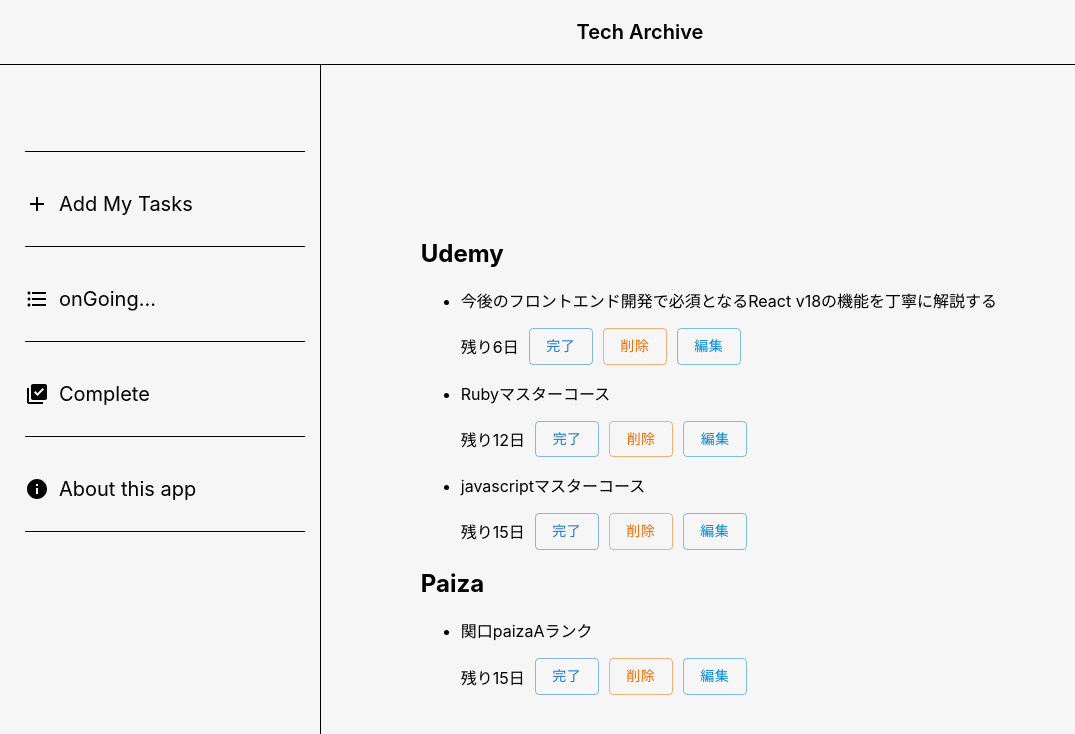
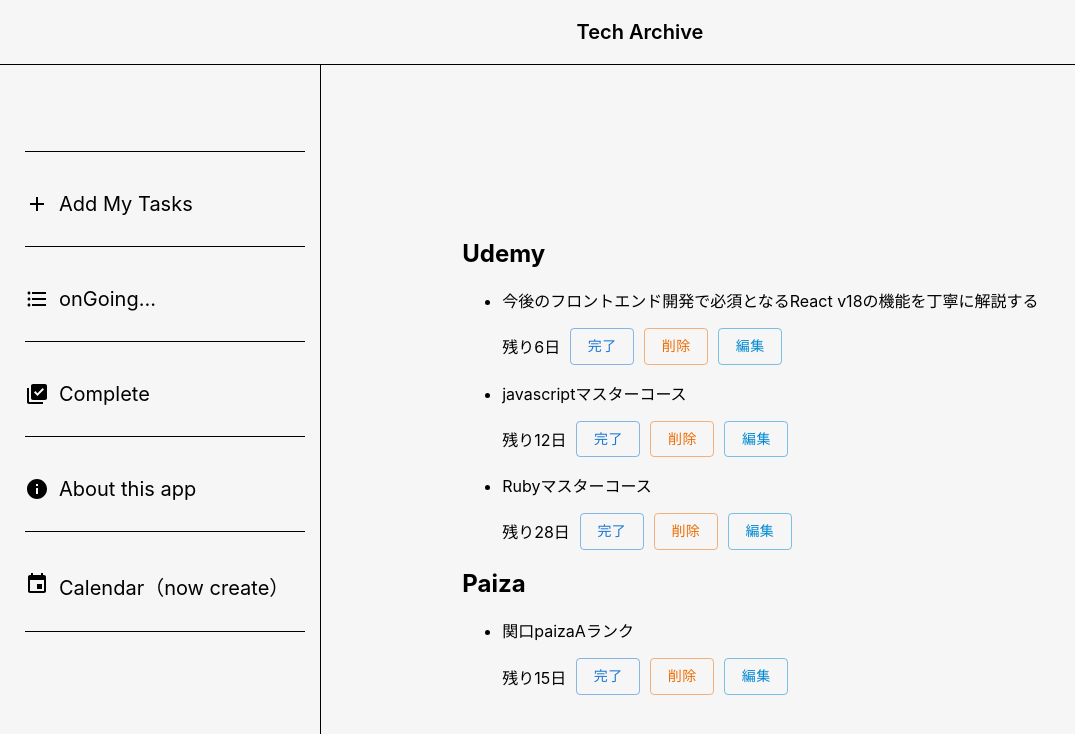
Before and after one commit to wajofjwiaawjfoajofj/todofrontend, a React (Create React App) app: page /list in a window 1280 px wide. Shown: the top 734 px of the page, without its empty margins (0-1075 px from the left). Built offline with nearby package versions, Linux system fonts and the light colour scheme.

Commit message:
calender.jsの追加やソート、その他修正

```diff
--- a/src/API/api.js
+++ b/src/API/api.js
@@ -46,9 +46,9 @@
 
 
 //TodoのコンプリートAPI
-export const Complete = async (todoId) => {
+export const Complete = async (todoId,todoData) => {
     try{
-        const res = await axios.post(`${URL_API}/todos/${todoId}`)
+        const res = await axios.post(`${URL_API}/todos/${todoId}` , todoData)
         return res.data;
         }
         catch(error)
--- a/src/App.js
+++ b/src/App.js
@@ -3,6 +3,7 @@
 import Complete from './Components/Complete';
 import Form from './Components/Form';
 import List from './Components/List';
+import Calendar from './Components/Calendar';
 import SideList from './Components/SideList';
 import TopBar from './Components/TopBar';
 import { BrowserRouter as Router, Route, Routes } from 'react-router-dom';
@@ -24,6 +25,7 @@
     <Route path='/' element={<Form/>} />
     <Route path='/list' element={<List/>} />
     <Route path='/complete' element={<Complete/>} />
+    <Route path='/calendar' element={<Calendar/>} />
     <Route path='/about' element={<About/>} />
     </Routes>
     </div>
--- /dev/null
+++ b/src/Components/Calendar.js
@@ -0,0 +1,9 @@
+import React from 'react'
+
+const Calendar = () => {
+  return (
+    <div>Calendar</div>
+  )
+}
+
+export default Calendar
--- a/src/Components/Complete.js
+++ b/src/Components/Complete.js
@@ -24,10 +24,8 @@
   // },[])
 
   useEffect(() => {
-    setCompletes([CompleteDummy])
+    setCompletes([...CompleteDummy])
   },[])
-
-
 
 
   return (
--- a/src/Components/List.css
+++ b/src/Components/List.css
@@ -1,9 +1,10 @@
 .Listmain{
     display: flex;
     align-items: center;
+    justify-content: center;
     height: 100vh;
     max-height: 4000px;
-    margin-left: 100px;
+    margin-right: 100px;
 }
 
 
--- a/src/Components/Listcollection.js
+++ b/src/Components/Listcollection.js
@@ -9,6 +9,9 @@
     const handleComplete = (todoId) => {
       onTodoComplete(todoId);
     };
+
+    //ソートを使って残り日数順に並べる
+    todos.sort((m,n) => m.date -  n.date)
 
     return (
       <div>
--- a/src/Components/ListcollectionItems.js
+++ b/src/Components/ListcollectionItems.js
@@ -18,6 +18,8 @@
     const handleCompleteClick = async () => {
         try{
             await Complete(todo.id);
+            //完了したTodoを削除
+            await Delete(todo.id);
             onComplete(todo.id);
         }
         catch(error){
--- a/src/Components/SideList.js
+++ b/src/Components/SideList.js
@@ -5,6 +5,7 @@
 import FormatListBulletedIcon from '@mui/icons-material/FormatListBulleted';
 import LibraryAddCheckIcon from '@mui/icons-material/LibraryAddCheck';
 import InfoIcon from '@mui/icons-material/Info';
+import { CalendarIcon } from '@mui/x-date-pickers';
 
 const SideList = () => {
   return (
@@ -26,6 +27,10 @@
      <InfoIcon  className='muiIcon' />
      <Link to="/about" className='Link'>About this app</Link>
      </li>
+     <li className='linkList'>
+     <CalendarIcon  className='muiIcon' />
+     <Link to="/calendar" className='Link'>Calendar（now create）</Link>
+     </li>
      </ul>
     </>
   )
--- a/src/Dummy/dummy.js
+++ b/src/Dummy/dummy.js
@@ -2,15 +2,15 @@
 {
     title: '今後のフロントエンド開発で必須となるReact v18の機能を丁寧に解説する',
     type: 'udemy' ,
-    date: '6'
+    date: 6
 },{
     title: 'Rubyマスターコース',
     type: 'udemy' ,
-    date: '12'
+    date: 28
 },{
     title: 'javascriptマスターコース',
     type: 'udemy' ,
-    date: '15'
+    date: 12
 }
 ]
 
@@ -26,8 +26,13 @@
 
 
 
-export const CompleteDummy = {
+export const CompleteDummy = [{
     title: "関口paizaAランク",
     type: 'paiza',
     date: -1
+},{
+    title: "React本格入門読み切る",
+    type: 'study',
+    date: 7
 }
+]
```
